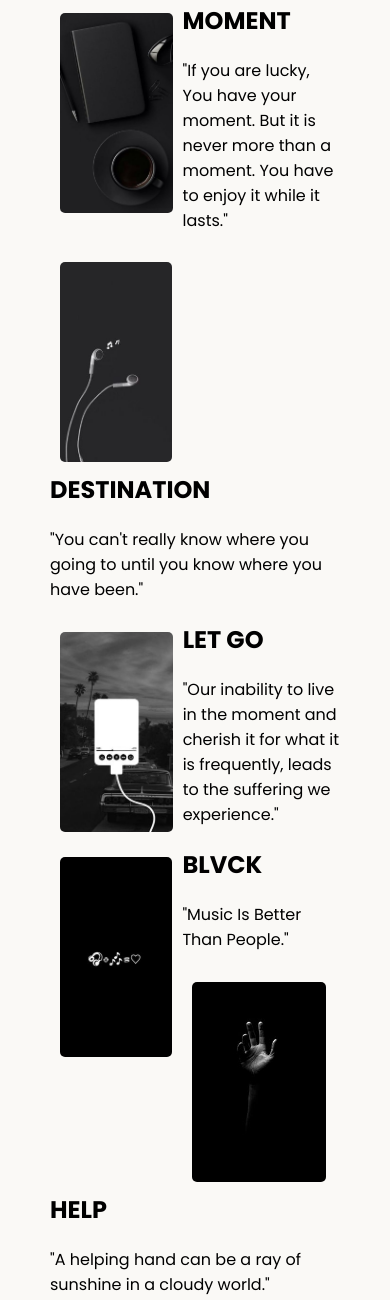
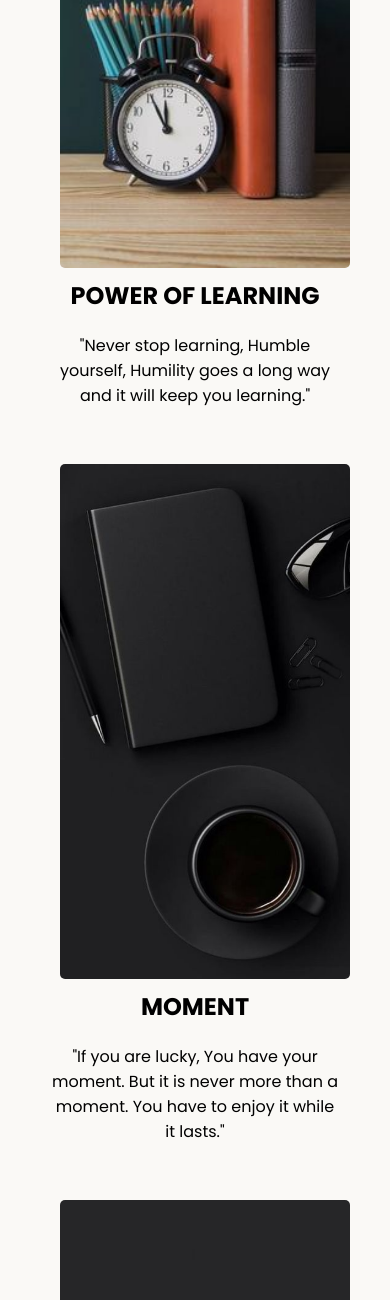
Before and after one commit to MYWRLD11/Motivation, a plain HTML site: page index.html in a window 390 px wide. Shown: the part 3855-5155 px from the top of the page. Drawn offline with Linux system fonts and the light colour scheme.

Commit message:
Add files via upload

```diff
--- a/style.css
+++ b/style.css
@@ -85,6 +85,54 @@ h1 {
     width: 45%;
 }
 
+.left05{
+    float: left;
+}
+
+.card05{
+    width: 45%;
+}
+
+.right06{
+    float: right;
+}
+
+.card06{
+    width: 45%;
+}
+
+.left07{
+    float: left;
+}
+
+.card07{
+    width: 45%;
+}
+
+.right08{
+    float: right;
+}
+
+.card08{
+    width: 45%;
+}
+
+.left09{
+    float: left;
+}
+
+.card{
+    width: 45%;
+}
+
+.right10{
+    float: right;
+}
+
+.card10{
+    width: 45%;
+}
+
 @media (max-width: 680px){
     h1{
         font-size: 3.3rem;
@@ -154,4 +202,101 @@ h1 {
         display: inline;
         object-fit: cover;
     }
+
+    .card05{
+        width: 100%;
+        display: block;
+        margin-bottom: 30px;
+        text-align: justify;
+        text-align: center;
+    }
+
+    .card05 img {
+        margin-bottom: 10px;
+        width: 100%;
+        height: 100%;
+        display: inline;
+        object-fit: cover;
+    }
+
+    .card06{
+        width: 100%;
+        display: block;
+        margin-bottom: 30px;
+        text-align: justify;
+        text-align: center;
+    }
+
+    .card06 img {
+        margin-bottom: 10px;
+        width: 100%;
+        height: 100%;
+        display: inline;
+        object-fit: cover;
+    }
+
+    .card07{
+        width: 100%;
+        display: block;
+        margin-bottom: 30px;
+        text-align: justify;
+        text-align: center;
+    }
+
+    .card07 img {
+        margin-bottom: 10px;
+        width: 100%;
+        height: 100%;
+        display: inline;
+        object-fit: cover;
+    }
+
+    .card08{
+        width: 100%;
+        display: block;
+        margin-bottom: 30px;
+        text-align: justify;
+        text-align: center;
+    }
+
+    .card08 img {
+        margin-bottom: 10px;
+        width: 100%;
+        height: 100%;
+        display: inline;
+        object-fit: cover;
+    }
+
+    .card09{
+        width: 100%;
+        display: block;
+        margin-bottom: 30px;
+        text-align: justify;
+        text-align: center;
+    }
+
+    .card09 img {
+        margin-bottom: 10px;
+        width: 100%;
+        height: 100%;
+        display: inline;
+        object-fit: cover;
+    }
+
+    .card10{
+        width: 100%;
+        display: block;
+        margin-bottom: 30px;
+        text-align: justify;
+        text-align: center;
+    }
+
+    .card10 img {
+        margin-bottom: 10px;
+        width: 100%;
+        height: 100%;
+        display: inline;
+        object-fit: cover;
+    }
+
 }
```
